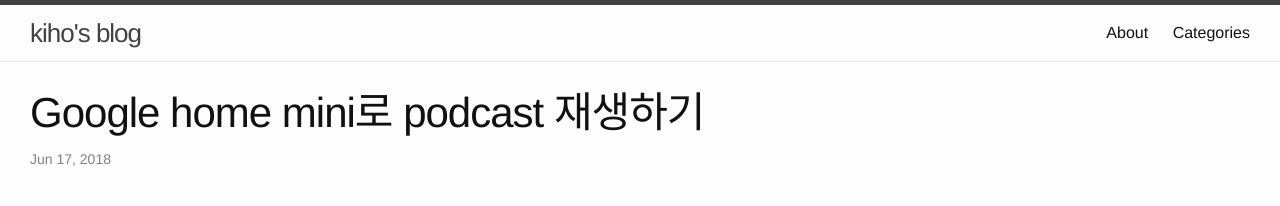
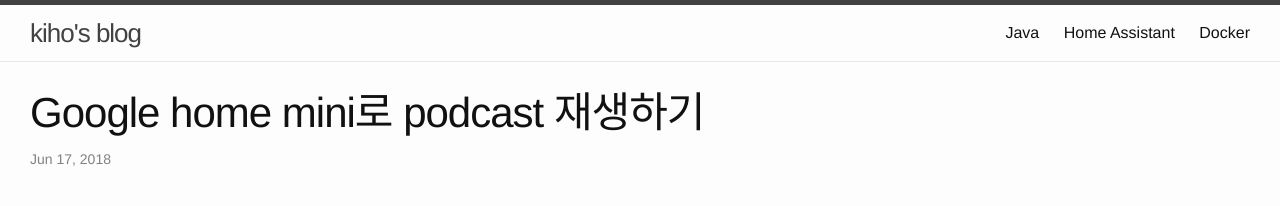
Before and after one commit to syspro86/syspro86.github.io, a Jekyll site: the page built from _posts/2018-06-17-Google-home-mini로-podcast-재생하기.md, in a window 1280 px wide. Shown: the top 206 px of the page. Built offline with Jekyll 4.4.1, drawn with Linux system fonts in a browser that asks for light colours; comment, search, counter and statistics services are not loaded.

Commit message:
우측상단 카테고리

```diff
--- /dev/null
+++ b/_data/categories.yml
@@ -0,0 +1,6 @@
+- name: Java
+  path: java
+- name: Home Assistant
+  path: home-assistant
+- name: Docker
+  path: docker
--- a/_includes/header.html
+++ b/_includes/header.html
@@ -14,10 +14,8 @@
       </a>
 
       <div class="trigger">
-        {% for my_page in site.pages %}
-          {% if my_page.title %}
-          <a class="page-link" href="{{ my_page.url | prepend: site.baseurl }}">{{ my_page.title }}</a>
-          {% endif %}
+        {% for category in site.data.categories %}
+          <a class="page-link" href="{{ site.baseurl }}/categories/{{ category.path }}">{{ category.name }}</a>
         {% endfor %}
       </div>
     </nav>
--- a/_posts/2018-06-17-Google-home-mini로-podcast-재생하기.md
+++ b/_posts/2018-06-17-Google-home-mini로-podcast-재생하기.md
@@ -2,7 +2,7 @@
 layout: post
 title:  "Google home mini로 podcast 재생하기"
 date:   2018-06-17 02:53:00 +0900
-categories: home_assistant
+categories: home-assistant
 ---
 
 ## 특정 url의 mp3를 구글홈미니로 재생하기
```
Also changed, not shown: _layouts/category.html (added, +15 -0 lines), _posts/2018-06-17-HomeAssistance.md (+1 -1 lines), categories/docker.md (added, +5 -0 lines), categories/home-assistant.md (added, +5 -0 lines), categories/java.md (added, +5 -0 lines), categories.md (renamed from categories.html).
